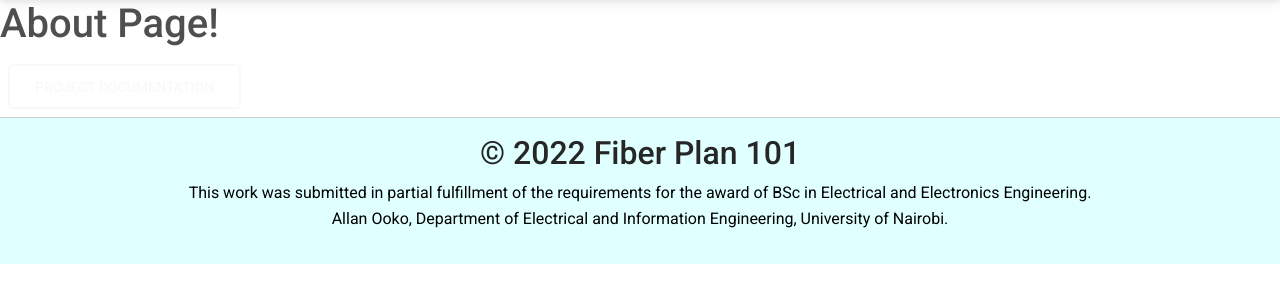
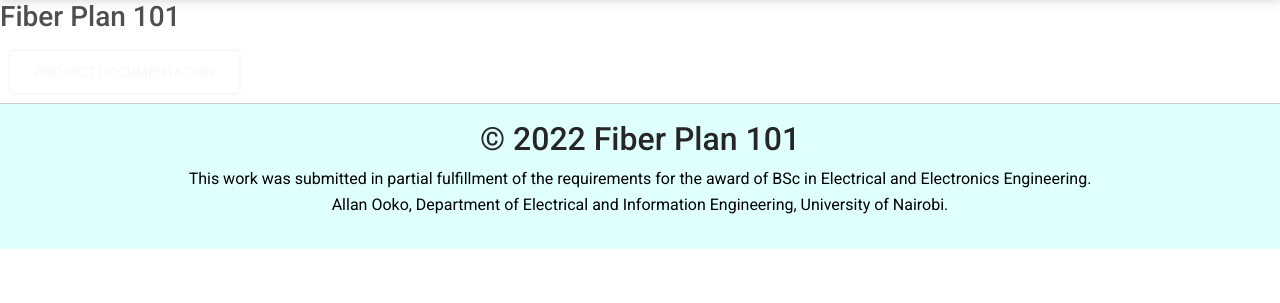
Before and after one commit to Allanoss/Fiber-Plan-101, a Django app: page /about/ in a window 1280 px wide. Shown: the part 59-362 px from the top of the page. Run offline with Django 4.2, Linux system fonts and the light colour scheme.

Commit message:
Add files via upload

```diff
--- a/blog/templates/blog/about.html
+++ b/blog/templates/blog/about.html
@@ -1,5 +1,5 @@
 {% extends "blog/base.html" %} {% block content %}
-<h1>About Page!</h1>
+<h3>Fiber Plan 101</h3>
 
 <a class="btn btn-outline-light btn-lg m-2" href="/media/PRJ_002_F17.81920.2017.pdf" role="button" rel="nofollow">Project Documentation</a>
 {% endblock content %}
--- a/blog/templates/blog/base.html
+++ b/blog/templates/blog/base.html
@@ -45,9 +45,7 @@
                     <li class="nav-item">
                         <a class="nav-link" href="{% url 'plotter-item_list' %}">Inventory</a>
                     </li>
-                    <li class="nav-item">
-                        <a class="nav-link" href="blog-about">About</a>
-                    </li>
+
                     <li class="nav-item">
                         <a class="nav-link" href="{% url 'logout' %}">Logout</a>
                     </li>
@@ -71,7 +69,6 @@
 
     <footer class="bg-light text-lg-start">
 
-
         <hr class="m-0" />
 
         <div class="text-center p-3" style="background-color: lightcyan">
--- a/blog/templates/blog/home.html
+++ b/blog/templates/blog/home.html
@@ -95,6 +95,9 @@
                     <p class="text-muted">
                         Fiber Plan 101 allows you to plan your FTTX network efficiently. <br> Plan your Fiber network efficiently today!
                     </p>
+                    <a class="btn btn-primary" href="/media/PRJ2_002_F17.81920.2017.pdf"target="_blank">
+                        Project Documentation
+                    </a>
                 </div>
             </div>
         </section>
```
